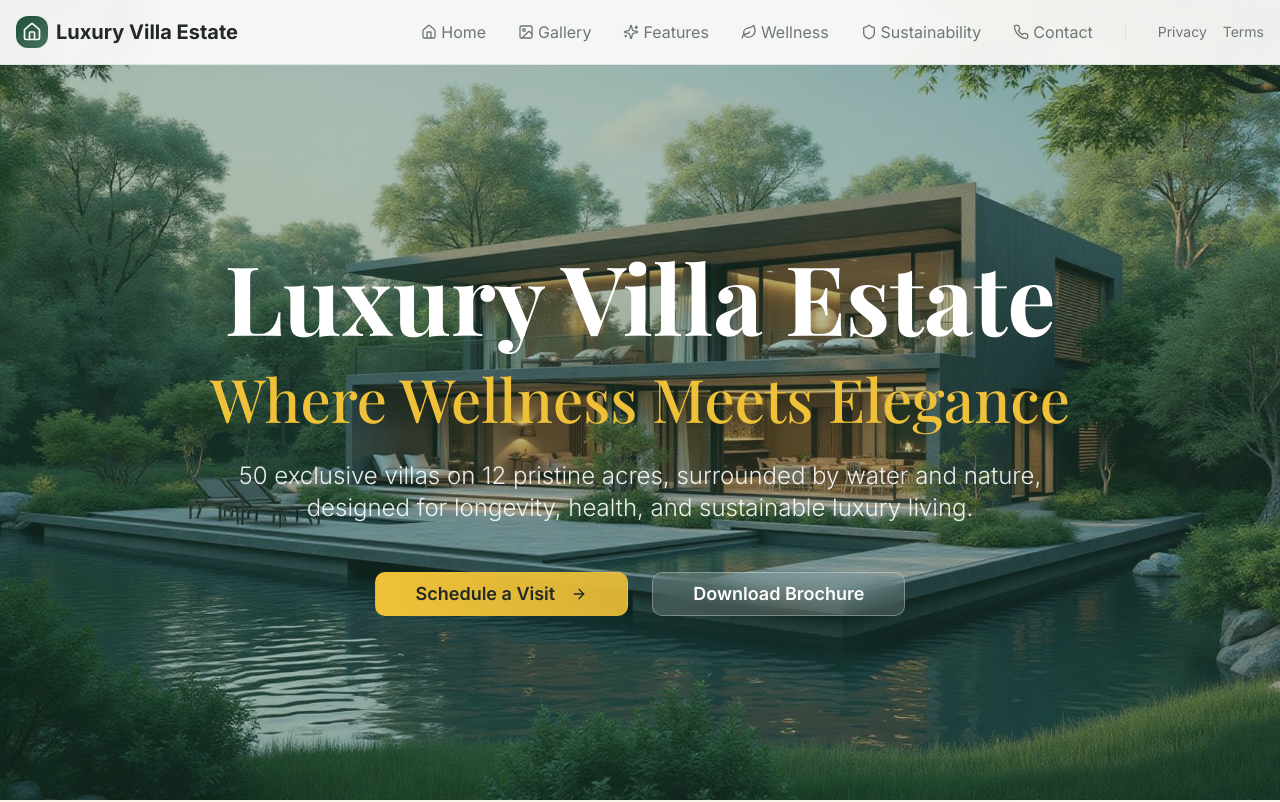
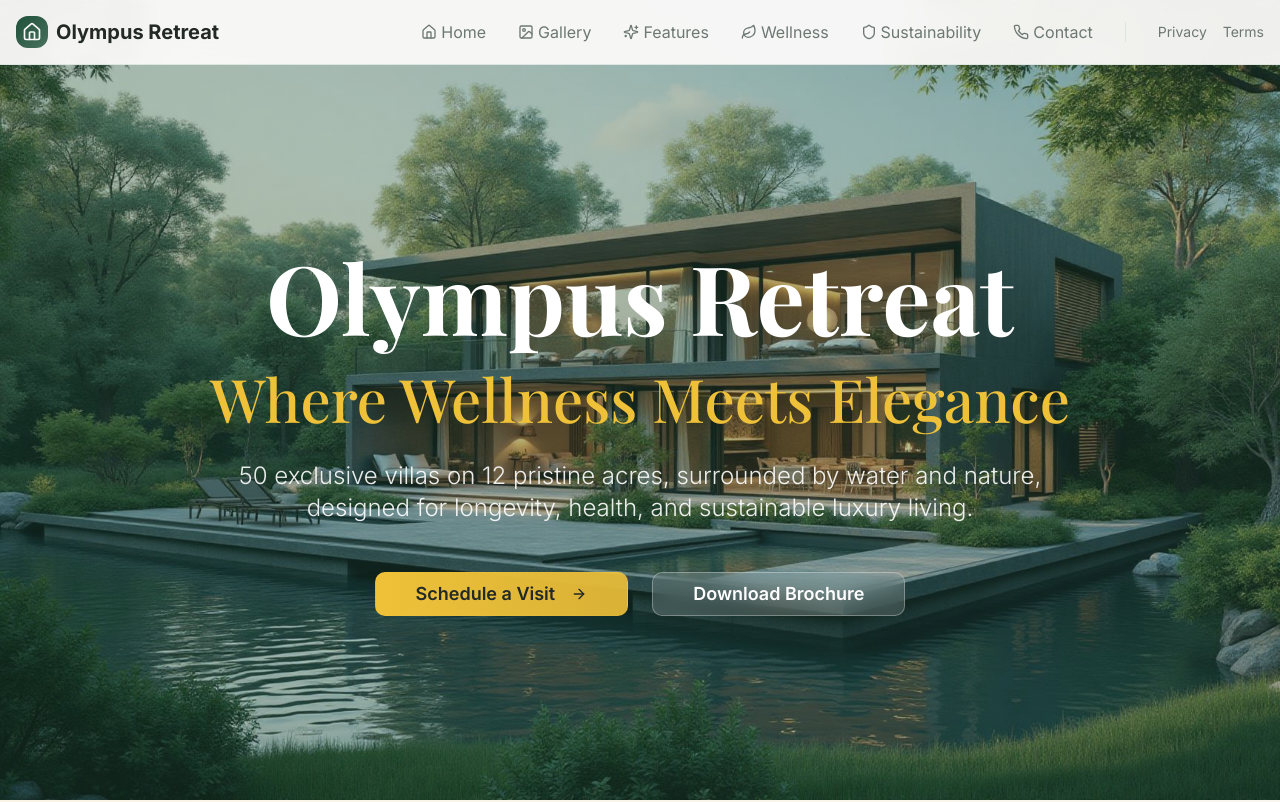
Before and after one commit to vmobifystudio/olympusretreat, a React (Vite) app: page / in a window 1280 px wide. Shown: the top 802 px of the page. Built offline with nearby package versions, Linux system fonts and the light colour scheme.

Commit message:
Update brand name

```diff
--- a/index.html
+++ b/index.html
@@ -3,16 +3,16 @@
   <head>
     <meta charset="UTF-8" />
     <meta name="viewport" content="width=device-width, initial-scale=1.0" />
-    <title>Luxury Villa Estate - Where Wellness Meets Elegance</title>
+    <title>Olympus Retreat - Where Wellness Meets Elegance</title>
     <meta name="description" content="50 exclusive luxury villas on 12 pristine acres near Pune. Premium wellness-focused living with smart automation, biohacking zones, and sustainable design." />
-    <meta name="author" content="Luxury Villa Estate" />
+    <meta name="author" content="Olympus Retreat" />
 
     <!-- Premium Typography -->
     <link rel="preconnect" href="https://fonts.googleapis.com">
     <link rel="preconnect" href="https://fonts.gstatic.com" crossorigin>
     <link href="https://fonts.googleapis.com/css2?family=Playfair+Display:wght@400;500;600;700;800;900&family=Inter:wght@300;400;500;600;700&display=swap" rel="stylesheet">
 
-    <meta property="og:title" content="Luxury Villa Estate - Where Wellness Meets Elegance" />
+    <meta property="og:title" content="Olympus Retreat - Where Wellness Meets Elegance" />
     <meta property="og:description" content="50 exclusive luxury villas on 12 pristine acres near Pune. Premium wellness-focused living with smart automation, biohacking zones, and sustainable design." />
     <meta property="og:type" content="website" />
     <meta property="og:image" content="https://lovable.dev/opengraph-image-p98pqg.png" />
--- a/src/components/Navigation.tsx
+++ b/src/components/Navigation.tsx
@@ -32,7 +32,7 @@ const Navigation = () => {
             <div className="w-8 h-8 rounded-lg bg-gradient-to-br from-primary to-primary/80 flex items-center justify-center">
               <Home className="w-5 h-5 text-primary-foreground" />
             </div>
-            <span className="text-xl font-bold text-foreground">Luxury Villa Estate</span>
+            <span className="text-xl font-bold text-foreground">Olympus Retreat</span>
           </div>
 
           {/* Desktop Navigation */}
--- a/src/pages/Index.tsx
+++ b/src/pages/Index.tsx
@@ -73,7 +73,7 @@ const Index = () => {
 
         <div className="relative z-10 container mx-auto px-4 sm:px-6 text-center text-white py-20">
           <h1 className="font-playfair text-4xl sm:text-5xl md:text-6xl lg:text-8xl font-bold mb-6 sm:mb-8 animate-fade-in-up leading-tight">
-            Luxury Villa Estate
+            Olympus Retreat
             <span className="block text-luxury font-playfair text-2xl sm:text-3xl md:text-4xl lg:text-6xl mt-4 sm:mt-6 font-medium">
               Where Wellness Meets Elegance
             </span>
--- a/src/utils/pdfGenerator.ts
+++ b/src/utils/pdfGenerator.ts
@@ -15,7 +15,7 @@ export const generateBrochurePDF = async () => {
   pdf.setTextColor(255, 255, 255);
   pdf.setFontSize(28);
   pdf.setFont('helvetica', 'bold');
-  pdf.text('LUXURY VILLA ESTATE', pageWidth / 2, 50, { align: 'center' });
+  pdf.text('OLYMPUS RETREAT', pageWidth / 2, 50, { align: 'center' });
 
   pdf.setFontSize(16);
   pdf.setFont('helvetica', 'normal');
@@ -115,14 +115,14 @@ Each villa features comprehensive building automation including sophisticated se
   pdf.setFontSize(12);
   pdf.setFont('helvetica', 'normal');
   pdf.text('Phone: +91 XXX XXX XXXX', margin, 195);
-  pdf.text('Email: info@luxuryvillas.com', margin, 205);
+  pdf.text('Email: info@olympusretreat.com', margin, 205);
   pdf.text('Location: 30 km from Pune, Maharashtra', margin, 215);
 
   // Footer
   pdf.setFontSize(8);
   pdf.setTextColor(128, 128, 128);
-  pdf.text('© 2024 Luxury Villa Estate. All rights reserved.', pageWidth / 2, pageHeight - 10, { align: 'center' });
+  pdf.text('© 2024 Olympus Retreat. All rights reserved.', pageWidth / 2, pageHeight - 10, { align: 'center' });
 
   // Save the PDF
-  pdf.save('luxury-villa-estate-brochure.pdf');
+  pdf.save('olympus-retreat-brochure.pdf');
 };
```
